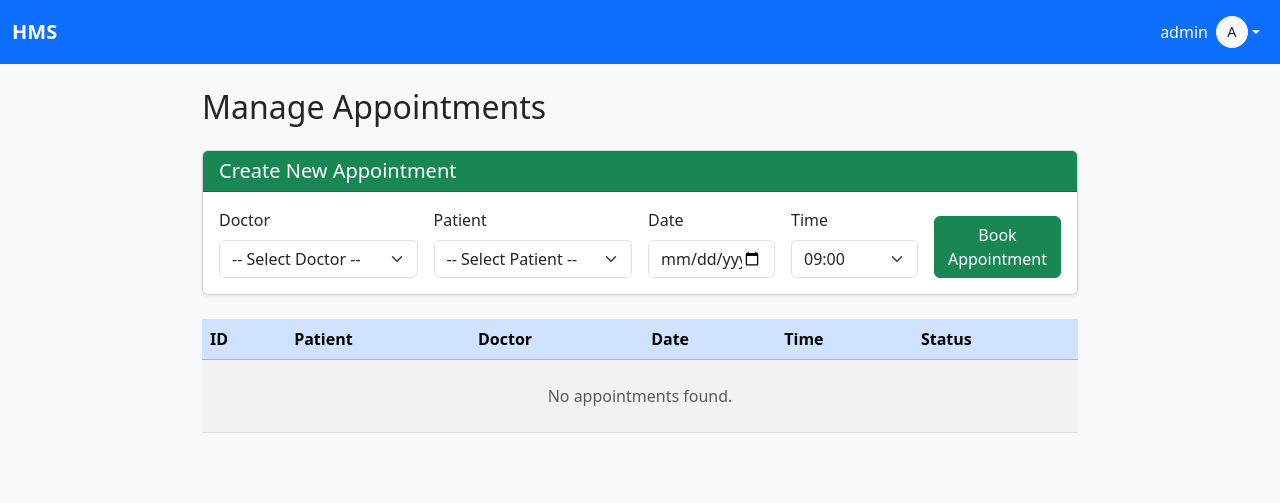
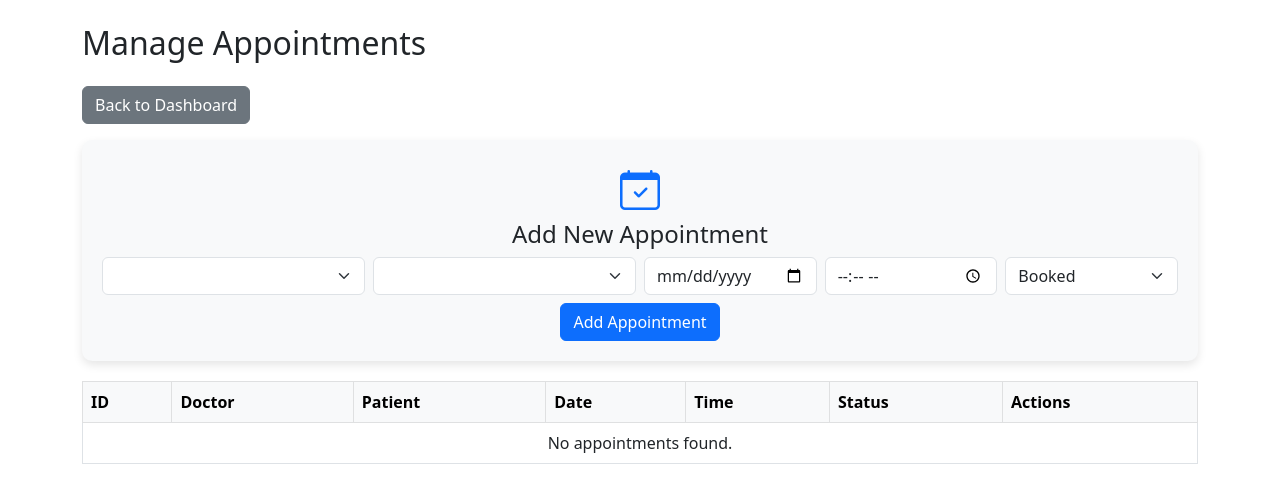
Before and after one commit to voidWorldDev/hospital_management, a Flask app: page /admin/manage_appointments in a window 1280 px wide. Shown: the top 503 px of the page. Run offline with Flask 3, Linux system fonts and the light colour scheme; a user stored in the database is signed in; lists and menus that the app fills with data are empty.

Commit message:
working code : final submission

```diff
--- a/app.py
+++ b/app.py
@@ -226,20 +226,119 @@ def settings():
                 flash("Password changed successfully!", "success")
         return redirect(url_for("settings"))
     return render_template("settings.html")
-
-
-# ------------------ Dashboards (unchanged) ------------------
-@app.route("/admin/dashboard")
+@app.route("/admin/appointment/edit/<int:appt_id>", methods=["GET", "POST"])
 @login_required
-def admin_dashboard():
+def update_appointment(appt_id):
     if current_user.role != "admin":
         abort(403)
+
+    appt = Appointment.query.get_or_404(appt_id)
+
+    if request.method == "POST":
+        try:
+            new_date = datetime.strptime(request.form["date"], "%Y-%m-%d").date()
+            new_time = datetime.strptime(request.form["time"], "%H:%M").time()
+            new_status = request.form["status"]
+            doctor_id = int(request.form["doctor_id"])
+            patient_id = int(request.form["patient_id"])
+        except (ValueError, KeyError):
+            flash("Invalid form data.", "danger")
+            return redirect(url_for("update_appointment", appt_id=appt_id))
+
+        # Optional: check slot availability if date/time changed
+        if (new_date != appt.date or new_time != appt.time or doctor_id != appt.doctor_id):
+            conflict = Appointment.query.filter(
+                Appointment.doctor_id == doctor_id,
+                Appointment.date == new_date,
+                Appointment.time == new_time,
+                Appointment.id != appt_id  # exclude current appointment
+            ).first()
+            if conflict:
+                flash("This time slot is already booked for the selected doctor.", "danger")
+                return redirect(url_for("update_appointment", appt_id=appt_id))
+
+        # Update fields
+        appt.date = new_date
+        appt.time = new_time
+        appt.status = new_status
+        appt.doctor_id = doctor_id
+        appt.patient_id = patient_id
+
+        db.session.commit()
+        flash("Appointment updated successfully!", "success")
+        return redirect(url_for("manage_appointments"))
+
+    # GET request → show form
+    doctors = DoctorProfile.query.all()
+    patients = PatientProfile.query.all()
     return render_template(
-        "admin_dashboard.html",
-        doctors=DoctorProfile.query.all(),
-        patients=PatientProfile.query.all(),
-        appointments=Appointment.query.all()
+        "edit_appointment.html",
+        appt=appt,
+        doctors=doctors,
+        patients=patients
     )
+@app.route("/admin/appointment/delete/<int:appt_id>")
+@login_required
+def delete_appointment(appt_id):
+    if current_user.role != "admin":
+        abort(403)
+
+    appt = Appointment.query.get_or_404(appt_id)
+    db.session.delete(appt)
+    db.session.commit()
+    flash("Appointment deleted.", "success")
+    return redirect(url_for("manage_appointments"))
+@app.route("/admin/delete_patient/<int:patient_id>")
+@login_required
+def delete_patient(patient_id):
+    if current_user.role != "admin":
+        abort(403)
+
+    patient = PatientProfile.query.get_or_404(patient_id)
+    user = patient.user
+
+    # Optional: delete associated appointments?
+    # Appointment.query.filter_by(patient_id=patient.id).delete()
+
+    db.session.delete(patient)
+    db.session.delete(user)
+    db.session.commit()
+
+    flash("Patient deleted successfully!", "success")
+    return redirect(url_for("manage_patients"))
+@app.route("/admin/patient/edit/<int:patient_id>", methods=["GET", "POST"])
+@login_required
+def edit_patient(patient_id):
+    if current_user.role != "admin":
+        abort(403)
+
+    patient = PatientProfile.query.get_or_404(patient_id)
+
+    if request.method == "POST":
+        # Update User info
+        patient.user.name = request.form["name"]
+        patient.user.username = request.form["username"]
+
+        # Optional: allow password change
+        new_password = request.form.get("password")
+        if new_password and len(new_password) >= 6:
+            patient.user.password_hash = generate_password_hash(new_password)
+
+        # Update PatientProfile fields
+        patient.email = request.form["email"]
+        patient.contact = request.form["contact"]
+        patient.address = request.form["address"]
+        try:
+            patient.dob = datetime.strptime(request.form["dob"], "%Y-%m-%d").date()
+        except ValueError:
+            flash("Invalid date format.", "danger")
+            return redirect(url_for("edit_patient", patient_id=patient_id))
+
+        db.session.commit()
+        flash("Patient updated successfully!", "success")
+        return redirect(url_for("manage_patients"))
+
+    return render_template("edit_patient.html", patient=patient)
 
 @app.route("/doctor/dashboard")
 @login_required
@@ -288,218 +387,183 @@ def patient_dashboard():
         doctors=doctors,
         tomorrow=tomorrow
     )
-
-
-# ------------------ Admin Management Pages ------------------
-@app.route("/admin/doctors")
+# ------------------ Dashboards (unchanged) ------------------
+@app.route("/admin/dashboard")
 @login_required
-def manage_doctors():
-    if current_user.role != "admin": abort(403)
-    return render_template("manage_doctors.html", doctors=DoctorProfile.query.all())
-
-@app.route("/admin/patients")
-@login_required
-def manage_patients():
-    if current_user.role != "admin": abort(403)
-    return render_template("manage_patients.html", patients=PatientProfile.query.all())
-
-@app.route("/admin/manage_appointments")
-@login_required
-def manage_appointments():
-    if current_user.role != "admin": abort(403)
+def admin_dashboard():
+    if current_user.role != "admin":
+        abort(403)
     return render_template(
-        "manage_appointments.html",
-        appointments=Appointment.query.order_by(Appointment.date, Appointment.time).all(),
+        "admin_dashboard.html",
         doctors=DoctorProfile.query.all(),
         patients=PatientProfile.query.all(),
-        tomorrow=(datetime.today() + timedelta(days=1)).date()
+        appointments=Appointment.query.all()
     )
-
-@app.route("/admin/add_appointment", methods=["POST"])
 
 
 
+# ------------------ Manage Doctors ------------------
+@app.route("/admin/doctor/manage")
 @login_required
+def manage_doctors():
+    if current_user.role != "admin":
+        abort(403)
+    doctors = DoctorProfile.query.all()
+    return render_template("manage_doctors.html", doctors=doctors)
 
 
-def add_appointment():
-
-
-    if current_user.role != "admin":
-
-
-        abort(403)
-
-
-    doctor_id = request.form["doctor_id"]
-
-
-    patient_id = request.form["patient_id"]
-
-
-    date_str = request.form["date"]
-
-
-    time_str = request.form["time"]
-
-
-
-
-
-    appt_date = datetime.strptime(date_str, "%Y-%m-%d").date()
-
-
-    appt_time = datetime.strptime(time_str, "%H:%M").time()
-
-
-
-
-
-    doctor = DoctorProfile.query.get(doctor_id)
-
-
-    if not can_schedule(doctor, appt_date, appt_time):
-
-
-        flash("Slot not available or already booked!", "danger")
-
-
-        return redirect(url_for("manage_appointments"))
-
-
-
-
-
-    appt = Appointment(
-
-
-        doctor_id=doctor_id, patient_id=patient_id,
-
-
-        date=appt_date, time=appt_time
-
-
-    )
-
-
-    db.session.add(appt)
-
-
-    db.session.commit()
-
-
-    flash("Appointment booked!", "success")
-
-
-    return redirect(url_for("manage_appointments"))
-
-
-# ------------------ Doctor Appointment Actions ------------------
-@app.route("/doctor/confirm/<int:appt_id>")
+@app.route("/admin/doctor/add", methods=["GET", "POST"])
 @login_required
-def confirm_appointment(appt_id):
-    if current_user.role != "doctor": abort(403)
-    appt = Appointment.query.get_or_404(appt_id)
-    if appt.doctor_id != current_user.doctor.id: abort(403)
-    appt.status = "confirmed"
-    db.session.commit()
-    flash("Appointment confirmed!", "success")
-    return redirect(url_for("doctor_dashboard"))
-
-@app.route("/doctor/reject/<int:appt_id>")
-@login_required
-def reject_appointment(appt_id):
-    if current_user.role != "doctor": abort(403)
-    appt = Appointment.query.get_or_404(appt_id)
-    if appt.doctor_id != current_user.doctor.id: abort(403)
-    appt.status = "rejected"
-    db.session.commit()
-    flash("Appointment rejected.", "warning")
-    return redirect(url_for("doctor_dashboard"))
-
-
-# ------------------ FIXED & IMPROVED ADMIN ADD ------------------
-@app.route("/admin/doctor/add", methods=["GET", "POST"], endpoint="add_doctor")
-@app.route("/admin/patient/add", methods=["GET", "POST"], endpoint="add_patient")
-@login_required
-def admin_add_entity():
+def add_doctor():
     if current_user.role != "admin":
         abort(403)
+    if request.method == "POST":
+        name = request.form["name"]
+        username = request.form["username"]
+        password = request.form["password"]
+        specialization = request.form["specialization"]
+        availability = request.form.get("availability", "{}")
 
-    entity = "doctor" if "doctor" in request.path else "patient"
-
-    if request.method == "POST":
-        username = request.form["username"].strip().lower()
-        if User.query.filter_by(username=username).first():
-            flash("Username already taken.", "danger")
-            return redirect(request.url)
-
+        # Create User
         user = User(
             username=username,
-            password_hash=generate_password_hash(request.form["password"]),
-            role=entity,        # ← FIXED: was entity[:-1]
-            name=request.form["name"].strip()
+            password_hash=generate_password_hash(password),
+            role='doctor',
+            name=name,
+            profile_pic='default.jpg'
         )
         db.session.add(user)
         db.session.flush()
 
-        if entity == "doctor":
-            db.session.add(DoctorProfile(
-                specialization=request.form["specialization"].strip(),
-                user_id=user.id
-            ))
-        else:
-            try:
-                dob = datetime.strptime(request.form["dob"], "%Y-%m-%d").date()
-            except ValueError:
-                flash("Invalid date format.", "danger")
-                db.session.rollback()
-                return redirect(request.url)
-            db.session.add(PatientProfile(
-                email=request.form["email"],
-                contact=request.form["contact"],
-                address=request.form["address"],
-                dob=dob,
-                user_id=user.id
-            ))
-
+        # Create Doctor Profile
+        doctor = DoctorProfile(
+            specialization=specialization,
+            availability=availability,
+            user_id=user.id
+        )
+        db.session.add(doctor)
         db.session.commit()
-        flash(f"{entity.capitalize()} added successfully!", "success")
-        return redirect(url_for(f"manage_{entity}s"))
-
-    return render_template(f"add_{entity}.html")
+        flash("Doctor added successfully!", "success")
+        return redirect(url_for("manage_doctors"))
+    return render_template("add_doctor.html")
 
 
-# ------------------ NEW: EDIT & DELETE DOCTOR ------------------
 @app.route("/admin/doctor/edit/<int:doctor_id>", methods=["GET", "POST"])
 @login_required
 def edit_doctor(doctor_id):
     if current_user.role != "admin":
         abort(403)
     doctor = DoctorProfile.query.get_or_404(doctor_id)
-    user = doctor.user
-
     if request.method == "POST":
-        user.name = request.form["name"].strip()
-        doctor.specialization = request.form["specialization"].strip()
+        doctor.user.name = request.form["name"]
+        doctor.specialization = request.form["specialization"]
+        doctor.availability = request.form.get("availability", "{}")
         db.session.commit()
-        flash("Doctor updated successfully!", "success")
+        flash("Doctor updated!", "success")
         return redirect(url_for("manage_doctors"))
-
-    return render_template("edit_doctor.html", user=user, doctor=doctor)
+    return render_template("edit_doctor.html", doctor=doctor)
 
 
-@app.route("/admin/doctor/delete/<int:doctor_id>")
+@app.route("/admin/delete_doctor/<int:doctor_id>")
 @login_required
 def delete_doctor(doctor_id):
     if current_user.role != "admin":
         abort(403)
     doctor = DoctorProfile.query.get_or_404(doctor_id)
-    db.session.delete(doctor.user)   # delete User first (cascade issue)
+    user = doctor.user
     db.session.delete(doctor)
+    db.session.delete(user)
     db.session.commit()
-    flash("Doctor deleted successfully.", "success")
+    flash("Doctor deleted!", "success")
     return redirect(url_for("manage_doctors"))
+
+
+# ------------------ Manage Patients ------------------
+@app.route("/admin/patients")
+@login_required
+def manage_patients():
+    if current_user.role != "admin":
+        abort(403)
+    patients = PatientProfile.query.all()
+    return render_template("manage_patients.html", patients=patients)
+
+
+@app.route("/admin/patients/add", methods=["GET", "POST"])
+@login_required
+def add_patient():
+    if current_user.role != "admin":
+        abort(403)
+    if request.method == "POST":
+        name = request.form["name"]
+        username = request.form["username"]
+        password = request.form["password"]
+        email = request.form["email"]
+        contact = request.form["contact"]
+        address = request.form["address"]
+        dob_str = request.form["dob"]
+        dob = datetime.strptime(dob_str, "%Y-%m-%d").date()
+
+        user = User(
+            username=username,
+            password_hash=generate_password_hash(password),
+            role='patient',
+            name=name,
+            profile_pic='default.jpg'
+        )
+        db.session.add(user)
+        db.session.flush()
+
+        patient = PatientProfile(
+            email=email, contact=contact, address=address, dob=dob, user_id=user.id
+        )
+        db.session.add(patient)
+        db.session.commit()
+        flash("Patient added!", "success")
+        return redirect(url_for("manage_patients"))
+    return render_template("add_patient.html")
+
+
+# ------------------ Manage Appointments ------------------
+@app.route("/admin/manage_appointments")
+@login_required
+def manage_appointments():
+    if current_user.role != "admin":
+        abort(403)
+    appointments = Appointment.query.all()
+    doctors = DoctorProfile.query.all()
+    patients = PatientProfile.query.all()
+    return render_template(
+        "manage_appointments.html",
+        appointments=appointments, doctors=doctors, patients=patients
+    )
+
+
+@app.route("/admin/add_appointment", methods=["POST"])
+@login_required
+def add_appointment():
+    if current_user.role != "admin":
+        abort(403)
+    doctor_id = request.form["doctor_id"]
+    patient_id = request.form["patient_id"]
+    date_str = request.form["date"]
+    time_str = request.form["time"]
+
+    appt_date = datetime.strptime(date_str, "%Y-%m-%d").date()
+    appt_time = datetime.strptime(time_str, "%H:%M").time()
+
+    doctor = DoctorProfile.query.get(doctor_id)
+    if not can_schedule(doctor, appt_date, appt_time):
+        flash("Slot not available or already booked!", "danger")
+        return redirect(url_for("manage_appointments"))
+
+    appt = Appointment(
+        doctor_id=doctor_id, patient_id=patient_id,
+        date=appt_date, time=appt_time
+    )
+    db.session.add(appt)
+    db.session.commit()
+    flash("Appointment booked!", "success")
+    return redirect(url_for("manage_appointments"))
 
 
 # ------------------ Run App ------------------
--- a/templates/manage_appointments.html
+++ b/templates/manage_appointments.html
@@ -1,98 +1,133 @@
-<!-- templates/manage_appointments.html -->
-{% extends "base.html" %}
-{% block content %}
-
+<!DOCTYPE html>
+<html lang="en">
+<head>
+    <meta charset="UTF-8">
+    <title>Manage Appointments</title>
+    <link href="https://cdn.jsdelivr.net/npm/bootstrap@5.3.0/dist/css/bootstrap.min.css" rel="stylesheet">
+    <link href="https://cdn.jsdelivr.net/npm/bootstrap-icons@1.10.5/font/bootstrap-icons.css" rel="stylesheet">
+    <style>
+        .dashboard-card {
+            padding: 20px;
+            border-radius: 10px;
+            box-shadow: 0 4px 10px rgba(0,0,0,0.1);
+            margin-bottom: 20px;
+            text-align: center;
+        }
+        .dashboard-card i {
+            font-size: 40px;
+            margin-bottom: 10px;
+            color: #0d6efd;
+        }
+        table th, table td {
+            vertical-align: middle !important;
+        }
+    </style>
+</head>
+<body>
+<div class="container mt-4">
     <h2 class="mb-4">Manage Appointments</h2>
 
-<!-- Create New Appointment Form -->
-<div class="card mb-4 shadow-sm">
-  <div class="card-header bg-success text-white">
-    <h5 class="mb-0">Create New Appointment</h5>
-  </div>
-  <div class="card-body">
+    <!-- Back to Dashboard -->
+    <a href="{{ url_for('admin_dashboard') }}" class="btn btn-secondary mb-3">Back to Dashboard</a>
+
+    <!-- Add Appointment Card -->
+    <div class="dashboard-card bg-light">
+        <i class="bi bi-calendar-check"></i>
+        <h4>Add New Appointment</h4>
         <form method="POST" action="{{ url_for('add_appointment') }}">
-      <div class="row g-3 align-items-end">
+            <div class="row g-2">
                 <div class="col-md-3">
-          <label class="form-label">Doctor</label>
                     <select name="doctor_id" class="form-select" required>
-            <option value="">-- Select Doctor --</option>
                         {% for doc in doctors %}
-              <option value="{{ doc.id }}">Dr. {{ doc.user.name }} ({{ doc.specialization }})</option>
+                        <option value="{{ doc.id }}">{{ doc.name }} ({{ doc.specialization }})</option>
                         {% endfor %}
                     </select>
                 </div>
-
                 <div class="col-md-3">
-          <label class="form-label">Patient</label>
                     <select name="patient_id" class="form-select" required>
-            <option value="">-- Select Patient --</option>
                         {% for pat in patients %}
-              <option value="{{ pat.id }}">{{ pat.user.name }} ({{ pat.email }})</option>
+                        <option value="{{ pat.id }}">{{ pat.name }}</option>
                         {% endfor %}
                     </select>
                 </div>
-
                 <div class="col-md-2">
-          <label class="form-label">Date</label>
-          <input type="date" name="date" class="form-control" required
-                 min="{{ tomorrow.strftime('%Y-%m-%d') }}">
+                    <input type="date" name="date" class="form-control" required>
+                </div>
+                <div class="col-md-2">
+                    <input type="time" name="time" class="form-control" required>
+                </div>
+                <div class="col-md-2">
+                    <select name="status" class="form-select">
+                        <option value="Booked">Booked</option>
+                        <option value="Completed">Completed</option>
+                        <option value="Cancelled">Cancelled</option>
+                    </select>
+                </div>
+            </div>
+            <button type="submit" class="btn btn-primary mt-2">Add Appointment</button>
+        </form>
     </div>
 
-        <div class="col-md-2">
-          <label class="form-label">Time</label>
-          <select name="time" class="form-select" required>
-            {% for h in range(9, 18) %}
-              <option>{{ "%02d:00"|format(h) }}</option>
-              <option>{{ "%02d:30"|format(h) }}</option>
-            {% endfor %}
-          </select>
-        </div>
-
-        <div class="col-md-2">
-          <button type="submit" class="btn btn-success w-100">Book Appointment</button>
-        </div>
-      </div>
-    </form>
-  </div>
-</div>
-
-<!-- List of All Appointments -->
-<div class="table-responsive">
-  <table class="table table-striped table-hover">
-    <thead class="table-primary">
+    <!-- Appointments Table -->
+    <div class="table-responsive mt-3">
+        <table class="table table-bordered table-hover">
+            <thead class="table-light">
                 <tr>
                     <th>ID</th>
+                    <th>Doctor</th>
                     <th>Patient</th>
-        <th>Doctor</th>
                     <th>Date</th>
                     <th>Time</th>
                     <th>Status</th>
+                    <th>Actions</th>
                 </tr>
             </thead>
             <tbody>
-      {% for a in appointments %}
-      <tr>
-        <td>{{ a.id }}</td>
-        <td>{{ a.patient.user.name }}</td>
-        <td>Dr. {{ a.doctor.user.name }}</td>
-        <td>{{ a.date.strftime('%b %d, %Y') }}</td>
-        <td>{{ a.time.strftime('%I:%M %p') }}</td>
+                {% for appt in appointments %}
+                <tr id="row-{{ appt.id }}">
+                    <form method="POST" action="{{ url_for('update_appointment', appt_id=appt.id) }}">
+                        <td>{{ appt.id }}</td>
                         <td>
-          <span class="badge bg-{{
-            'success' if a.status=='confirmed'
-            else 'warning' if a.status=='pending'
-            else 'danger' if a.status=='rejected'
-            else 'secondary'
-          }}">
-            {{ a.status|capitalize }}
-          </span>
+                            <select name="doctor_id" class="form-select form-select-sm">
+                                {% for doc in doctors %}
+                                <option value="{{ doc.id }}" {% if doc.id == appt.doctor_id %}selected{% endif %}>{{ doc.name }} ({{ doc.specialization }})</option>
+                                {% endfor %}
+                            </select>
                         </td>
+                        <td>
+                            <select name="patient_id" class="form-select form-select-sm">
+                                {% for pat in patients %}
+                                <option value="{{ pat.id }}" {% if pat.id == appt.patient_id %}selected{% endif %}>{{ pat.name }}</option>
+                                {% endfor %}
+                            </select>
+                        </td>
+                        <td><input type="date" name="date" value="{{ appt.date }}" class="form-control form-control-sm"></td>
+                        <td><input type="time" name="time" value="{{ appt.time }}" class="form-control form-control-sm"></td>
+                        <td>
+                            <select name="status" class="form-select form-select-sm">
+                                <option value="Booked" {% if appt.status=='Booked' %}selected{% endif %}>Booked</option>
+                                <option value="Completed" {% if appt.status=='Completed' %}selected{% endif %}>Completed</option>
+                                <option value="Cancelled" {% if appt.status=='Cancelled' %}selected{% endif %}>Cancelled</option>
+                            </select>
+                        </td>
+                        <td>
+                            <button type="submit" class="btn btn-success btn-sm">Save</button>
+                            <a href="{{ url_for('delete_appointment', appt_id=appt.id) }}" class="btn btn-danger btn-sm"
+                               onclick="return confirm('Are you sure?')">Delete</a>
+                        </td>
+                    </form>
                 </tr>
                 {% else %}
-      <tr><td colspan="6" class="text-center py-4 text-muted">No appointments found.</td></tr>
+                <tr>
+                    <td colspan="7" class="text-center">No appointments found.</td>
+                </tr>
                 {% endfor %}
             </tbody>
         </table>
     </div>
 
-{% endblock %}
+</div>
+
+<script src="https://cdn.jsdelivr.net/npm/bootstrap@5.3.0/dist/js/bootstrap.bundle.min.js"></script>
+</body>
+</html>
```
Also changed, not shown: templates/manage_doctors.html (+46 -30 lines), templates/manage_patients.html (+47 -20 lines), instance/hospital.db. Lines whose indentation alone changed are shown as unchanged.
